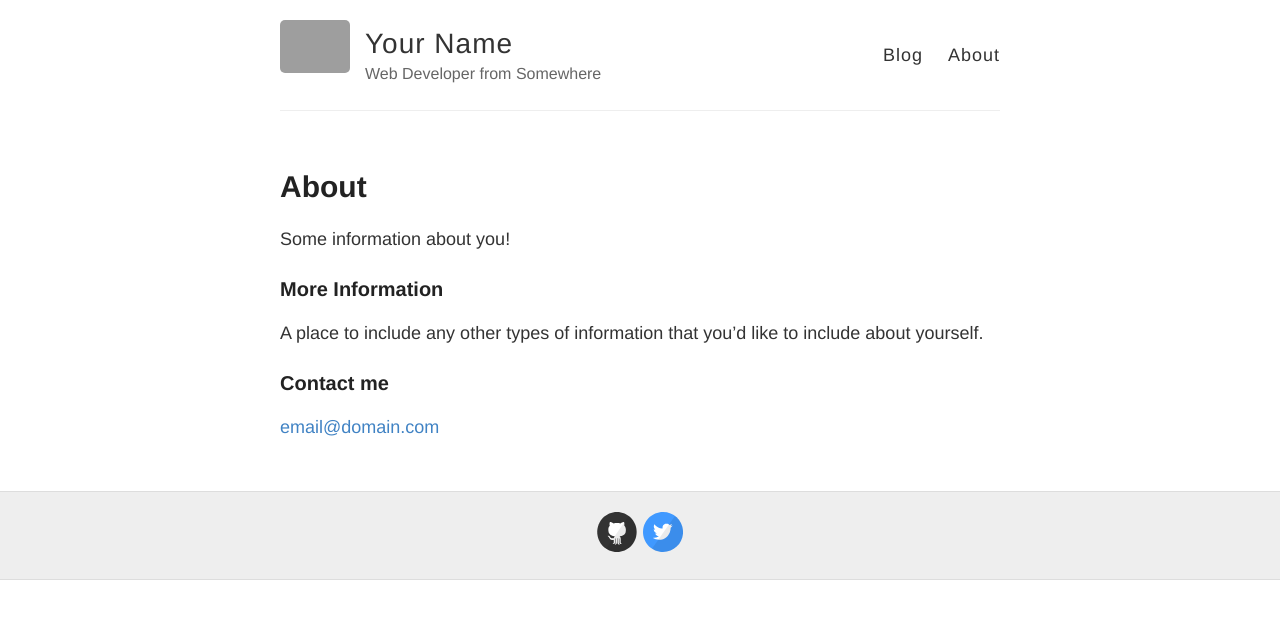
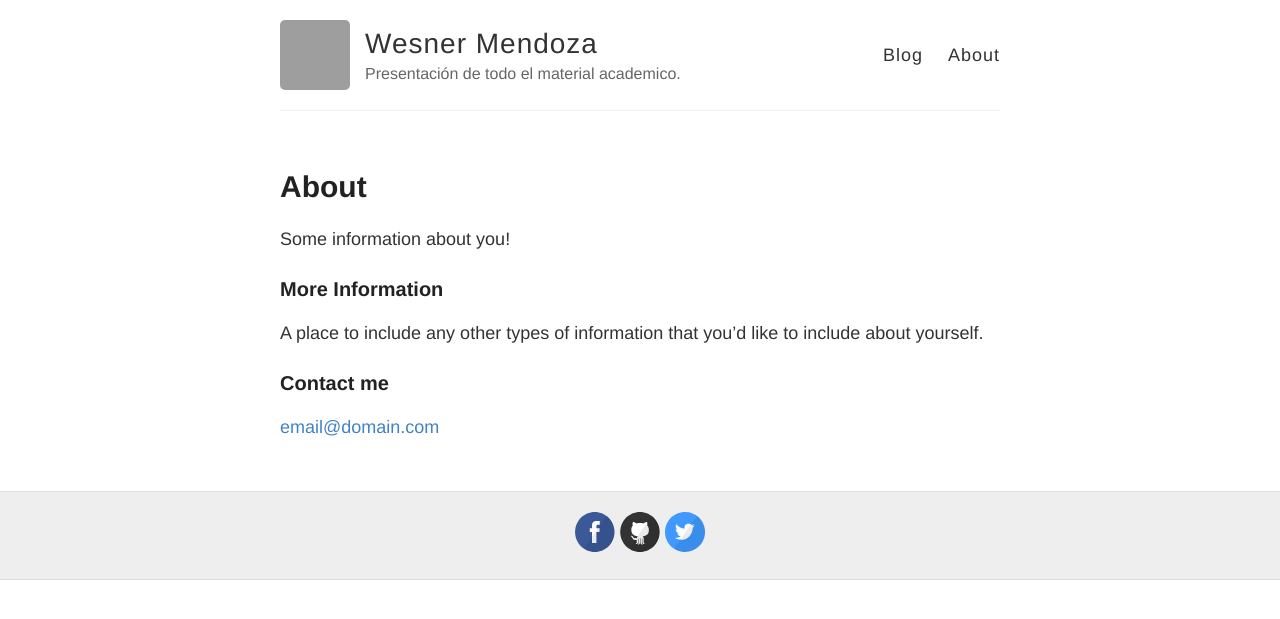
Before and after one commit to DaveNPlay/blog8, a Jekyll site: the page built from about.md, in a window 1280 px wide. Shown: the top 619 px of the page. Built offline with Jekyll 4.4.1, drawn with Linux system fonts in a browser that asks for light colours; grey boxes are pictures that could not be loaded.

Commit message:
Update _config.yml

```diff
--- a/_config.yml
+++ b/_config.yml
@@ -3,13 +3,13 @@
 #
 
 # Name of your site (displayed in the header)
-name: Your Name
+name: Wesner Mendoza
 
 # Short bio or description (displayed in the header)
-description: Web Developer from Somewhere
+description: Presentación de todo el material academico.
 
 # URL of your avatar or profile pic (you could use your GitHub profile pic)
-avatar: https://raw.githubusercontent.com/barryclark/jekyll-now/master/images/jekyll-logo.png
+avatar: https://avatars3.githubusercontent.com/u/57574200?s=460&v=4
 
 #
 # Flags below are optional
@@ -19,14 +19,14 @@ avatar: https://raw.githubusercontent.com/barryclark/jekyll-now/master/images/je
 footer-links:
   dribbble:
   email:
-  facebook:
+  facebook: /WesnerMendozaDS
   flickr:
-  github: barryclark/jekyll-now
+  github: /WesnerDaniel
   instagram:
   linkedin:
   pinterest:
   rss: # just type anything here for a working RSS icon
-  twitter: jekyllrb
+  twitter: /WesnerMendozaDS
   stackoverflow: # your stackoverflow profile, e.g. "users/50476/bart-kiers"
   youtube: # channel/<your_long_string> or user/<user-name>
   googleplus: # anything in your profile username that comes after plus.google.com/
```
